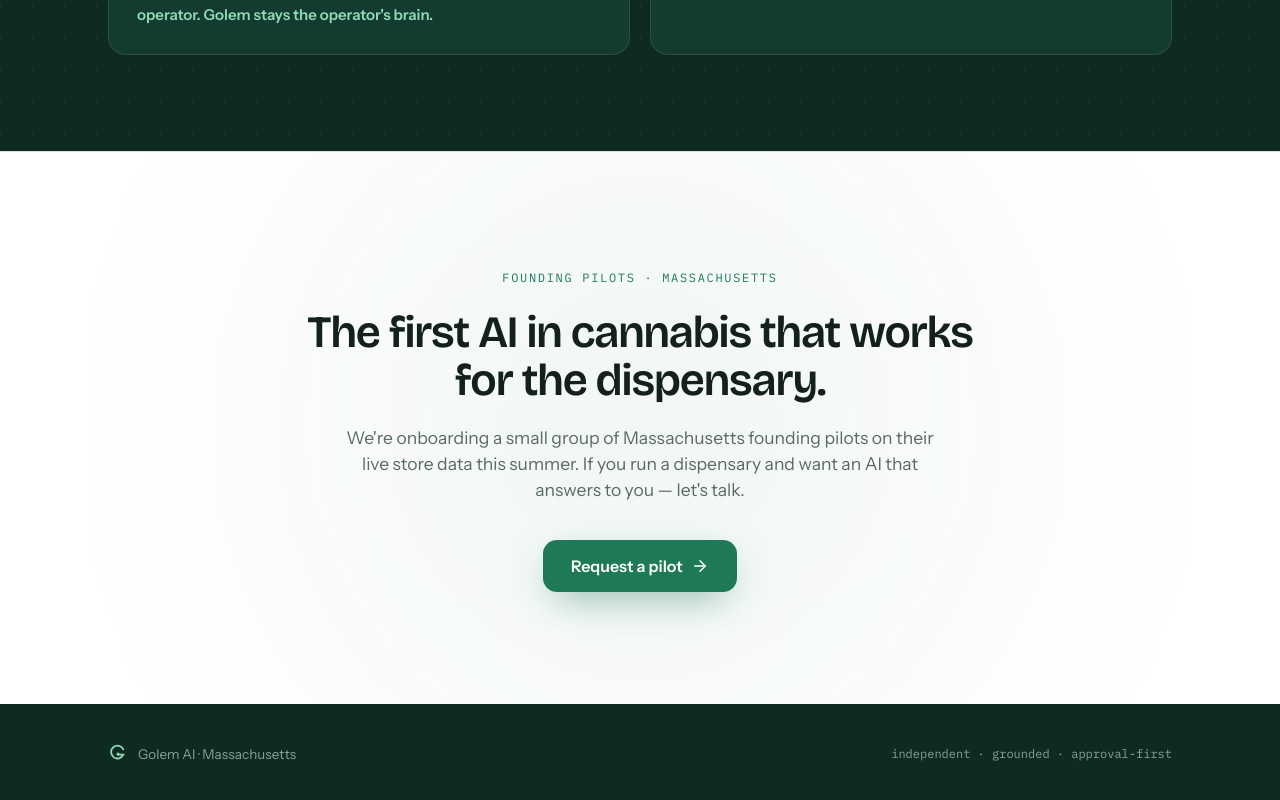
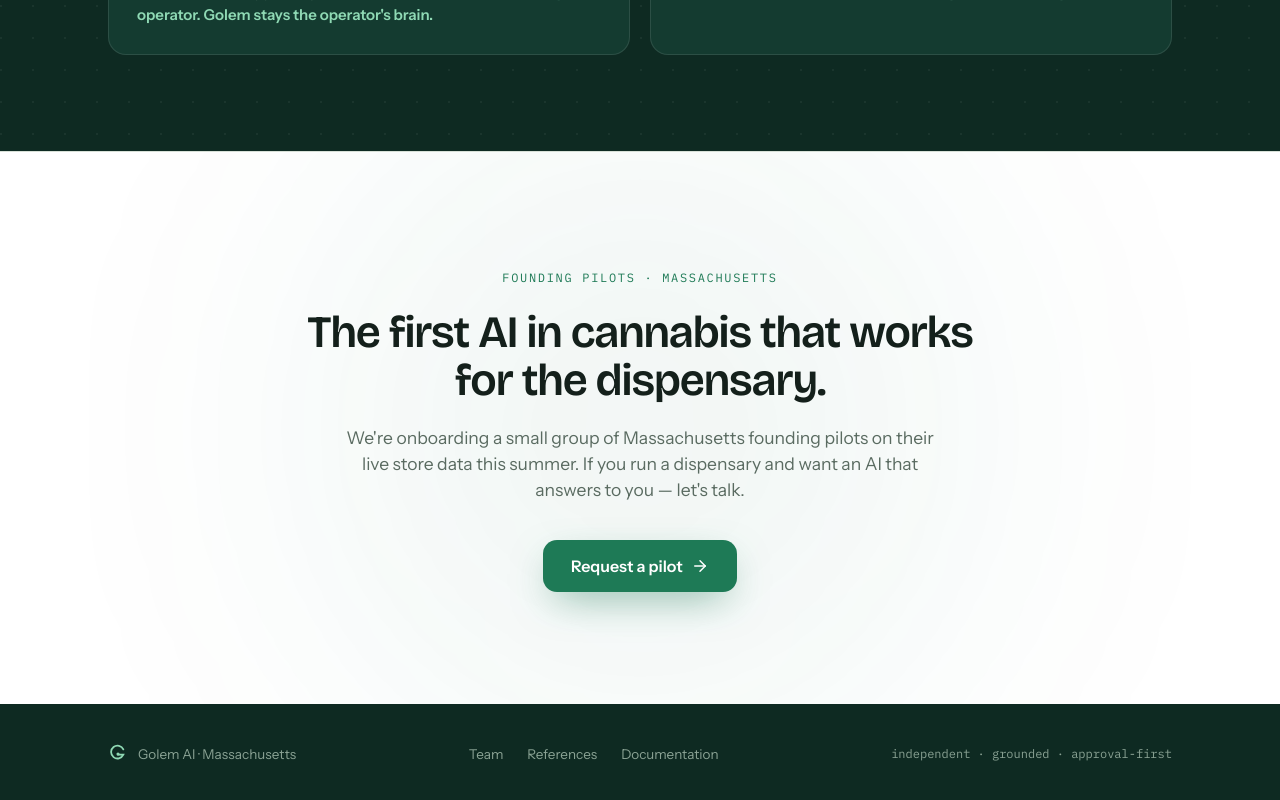
Before and after one commit to Gxlem-ai/golem-intelligence, a Next.js app: page / in a window 1280 px wide. Shown: the part 4824-5624 px from the top of the page. Built offline with nearby package versions, Linux system fonts and the light colour scheme.

Commit message:
Add footer placeholder links (Team, References, Documentation)
Add a footer links nav with placeholder hrefs (#) for Team, References, and Documentation, defined in content.ts so real URLs can be dropped in later.

Co-Authored-By: Oz <oz-agent@warp.dev>

```diff
--- a/src/components/sections/site-footer.tsx
+++ b/src/components/sections/site-footer.tsx
@@ -13,6 +13,17 @@
             </span>
             <span>{footer.left}</span>
           </div>
+          <nav className="flex flex-wrap items-center gap-x-6 gap-y-2">
+            {footer.links.map((link) => (
+              <a
+                key={link.label}
+                href={link.href}
+                className="transition-colors hover:text-white"
+              >
+                {link.label}
+              </a>
+            ))}
+          </nav>
           <div className="font-mono text-xs">{footer.right}</div>
         </div>
       </Container>
--- a/src/lib/content.ts
+++ b/src/lib/content.ts
@@ -242,4 +242,10 @@
 export const footer = {
   left: "Golem AI · Massachusetts",
   right: "independent · grounded · approval-first",
+  // Placeholder links — swap each `href: "#"` for a real URL when ready.
+  links: [
+    { label: "Team", href: "#" },
+    { label: "References", href: "#" },
+    { label: "Documentation", href: "#" },
+  ],
 } as const;
```
